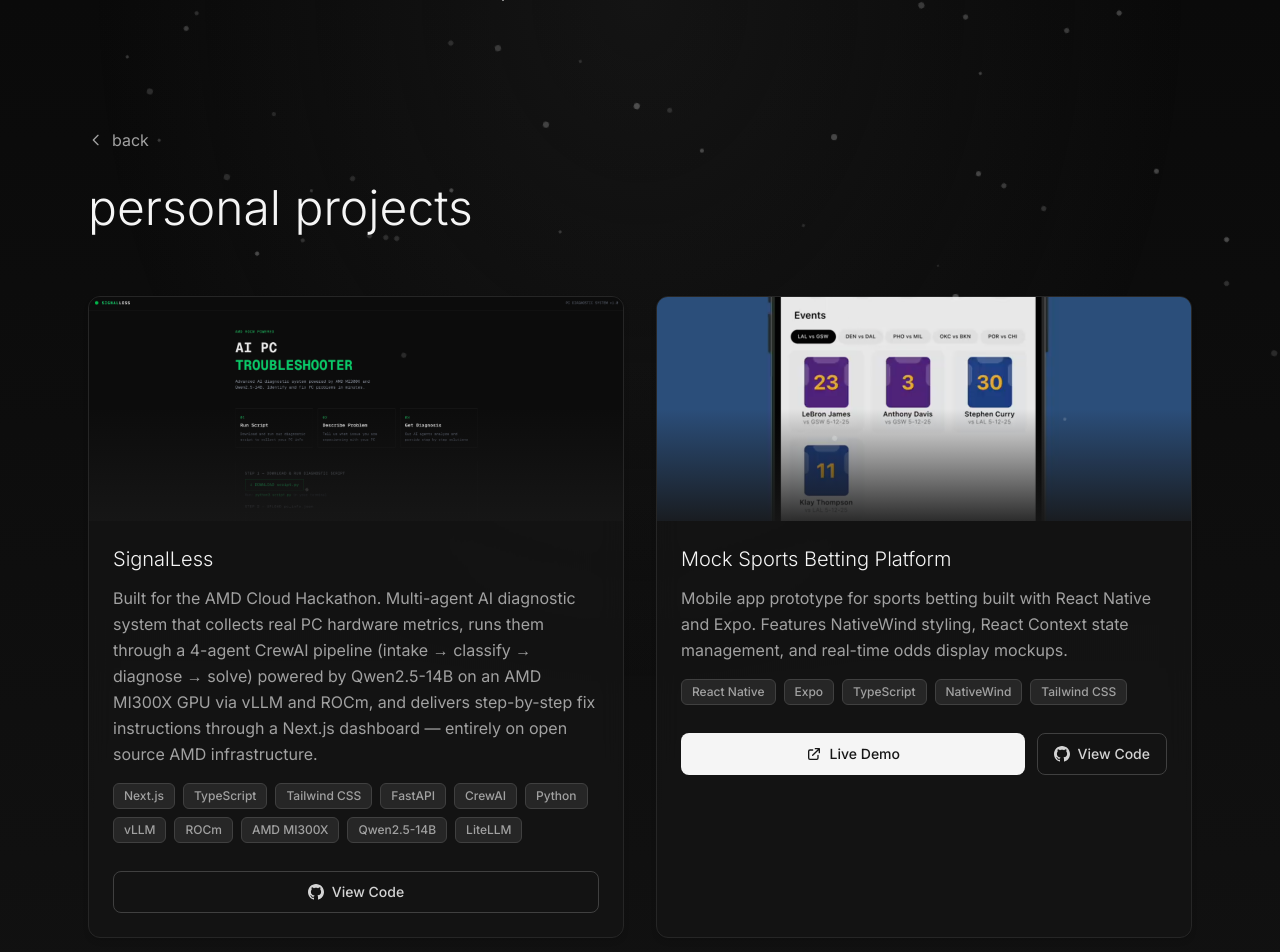
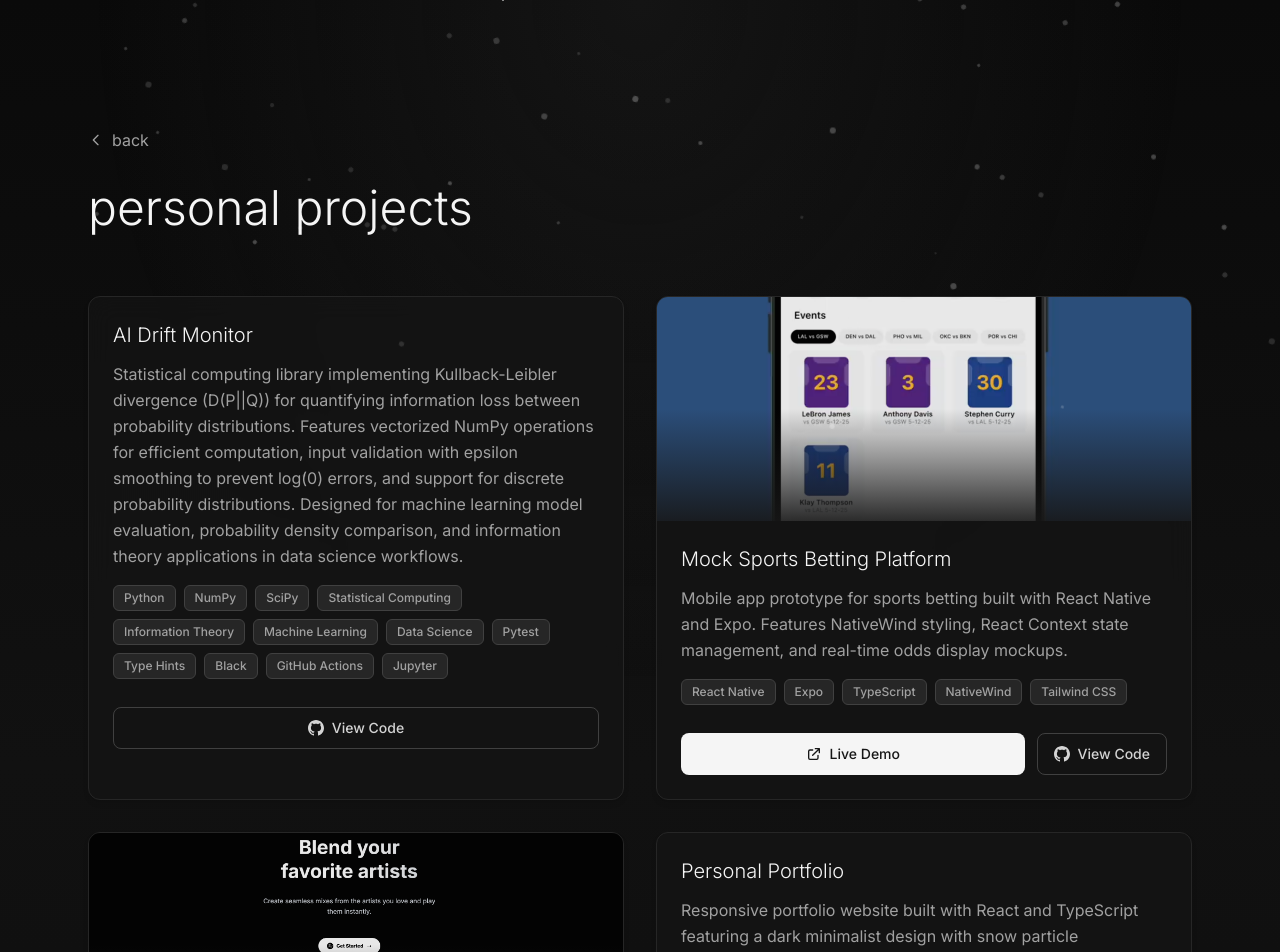
Before and after one commit to thomxsnguyen/personal_portfolio, a React (Vite) app: page /personal-projects in a window 1280 px wide. Shown: the top 952 px of the page. Built offline with nearby package versions, Linux system fonts and the light colour scheme.

Commit message:
removed signalless

```diff
--- a/src/pages/PersonalProjects.tsx
+++ b/src/pages/PersonalProjects.tsx
@@ -38,42 +38,6 @@ function PersonalProjects() {
 
   const personalProjects: ProjectItem[] = [
     {
-      title: "SignalLess",
-      description:
-        "Built for the AMD Cloud Hackathon. Multi-agent AI diagnostic system that collects real PC hardware metrics, runs them through a 4-agent CrewAI pipeline (intake → classify → diagnose → solve) powered by Qwen2.5-14B on an AMD MI300X GPU via vLLM and ROCm, and delivers step-by-step fix instructions through a Next.js dashboard — entirely on open source AMD infrastructure.",
-      technologies: [
-        "Next.js",
-        "TypeScript",
-        "Tailwind CSS",
-        "FastAPI",
-        "CrewAI",
-        "Python",
-        "vLLM",
-        "ROCm",
-        "AMD MI300X",
-        "Qwen2.5-14B",
-        "LiteLLM",
-      ],
-      githubLink: "https://github.com/thomxsnguyen/signal_less",
-      imageUrl: "/signal_less.png",
-      imagePosition: "object-top",
-    },
-    {
-      title: "Mock Sports Betting Platform",
-      description:
-        "Mobile app prototype for sports betting built with React Native and Expo. Features NativeWind styling, React Context state management, and real-time odds display mockups.",
-      technologies: [
-        "React Native",
-        "Expo",
-        "TypeScript",
-        "NativeWind",
-        "Tailwind CSS",
-      ],
-      demoLink: "https://sportstake.vercel.app",
-      githubLink: "https://github.com/thomxsnguyen/sportstake",
-      imageUrl: "/sportsstakeproject.png",
-    },
-    {
       title: "AI Drift Monitor",
       description:
         "Statistical computing library implementing Kullback-Leibler divergence (D(P||Q)) for quantifying information loss between probability distributions. Features vectorized NumPy operations for efficient computation, input validation with epsilon smoothing to prevent log(0) errors, and support for discrete probability distributions. Designed for machine learning model evaluation, probability density comparison, and information theory applications in data science workflows.",
@@ -92,6 +56,21 @@ function PersonalProjects() {
         "Jupyter",
       ],
       githubLink: "https://github.com/thomxsnguyen/AI-Drift-Monitor",
+    },
+    {
+      title: "Mock Sports Betting Platform",
+      description:
+        "Mobile app prototype for sports betting built with React Native and Expo. Features NativeWind styling, React Context state management, and real-time odds display mockups.",
+      technologies: [
+        "React Native",
+        "Expo",
+        "TypeScript",
+        "NativeWind",
+        "Tailwind CSS",
+      ],
+      demoLink: "https://sportstake.vercel.app",
+      githubLink: "https://github.com/thomxsnguyen/sportstake",
+      imageUrl: "/sportsstakeproject.png",
     },
     {
       title: "ArtistShuffler",
--- a/src/pages/Projects.tsx
+++ b/src/pages/Projects.tsx
@@ -120,43 +120,6 @@ function Projects() {
 
   const personalProjects: ProjectItem[] = [
     {
-      title: "SignalLess",
-      description:
-        "Built for the AMD Cloud Hackathon. Multi-agent AI diagnostic system that collects real PC hardware metrics, runs them through a 4-agent CrewAI pipeline (intake → classify → diagnose → solve) powered by Qwen2.5-14B on an AMD MI300X GPU via vLLM and ROCm, and delivers step-by-step fix instructions through a Next.js dashboard — entirely on open source AMD infrastructure.",
-      technologies: [
-        "Next.js",
-        "TypeScript",
-        "Tailwind CSS",
-        "FastAPI",
-        "CrewAI",
-        "Python",
-        "vLLM",
-        "ROCm",
-        "AMD MI300X",
-        "Qwen2.5-14B",
-        "LiteLLM",
-      ],
-      githubLink: "https://github.com/thomxsnguyen/signal_less",
-      imageUrl: "/signal_less.png",
-      imagePosition: "object-top",
-    },
-    {
-      title: "Mock Sports Betting Platform",
-      description:
-        "Mobile app prototype for sports betting built with React Native and Expo. Features NativeWind styling, React Context state management, and real-time odds display mockups.",
-      technologies: [
-        "React Native",
-        "Expo",
-        "TypeScript",
-        "NativeWind",
-        "Tailwind CSS",
-      ],
-      demoLink: "https://sportstake.vercel.app",
-      githubLink: "https://github.com/thomxsnguyen/sportstake",
-      imageUrl: "/sportsstakeproject.png",
-      videoUrl: "/mockuprecording (2).mov",
-    },
-    {
       title: "AI Drift Monitor",
       description:
         "Statistical computing library implementing Kullback-Leibler divergence (D(P||Q)) for quantifying information loss between probability distributions. Features vectorized NumPy operations for efficient computation, input validation with epsilon smoothing to prevent log(0) errors, and support for discrete probability distributions. Designed for machine learning model evaluation, probability density comparison, and information theory applications in data science workflows.",
@@ -175,6 +138,22 @@ function Projects() {
         "Jupyter",
       ],
       githubLink: "https://github.com/thomxsnguyen/AI-Drift-Monitor",
+    },
+    {
+      title: "Mock Sports Betting Platform",
+      description:
+        "Mobile app prototype for sports betting built with React Native and Expo. Features NativeWind styling, React Context state management, and real-time odds display mockups.",
+      technologies: [
+        "React Native",
+        "Expo",
+        "TypeScript",
+        "NativeWind",
+        "Tailwind CSS",
+      ],
+      demoLink: "https://sportstake.vercel.app",
+      githubLink: "https://github.com/thomxsnguyen/sportstake",
+      imageUrl: "/sportsstakeproject.png",
+      videoUrl: "/mockuprecording (2).mov",
     },
     {
       title: "ArtistShuffler",
```
